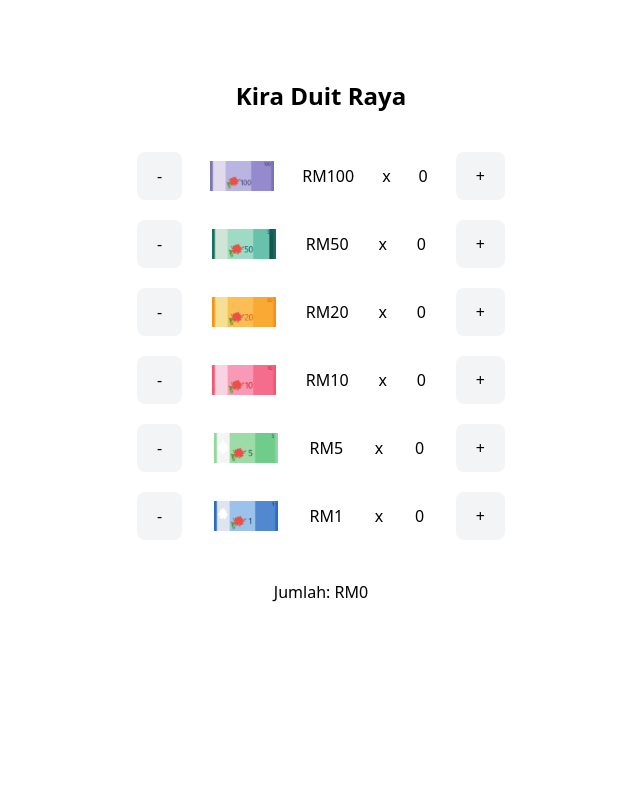
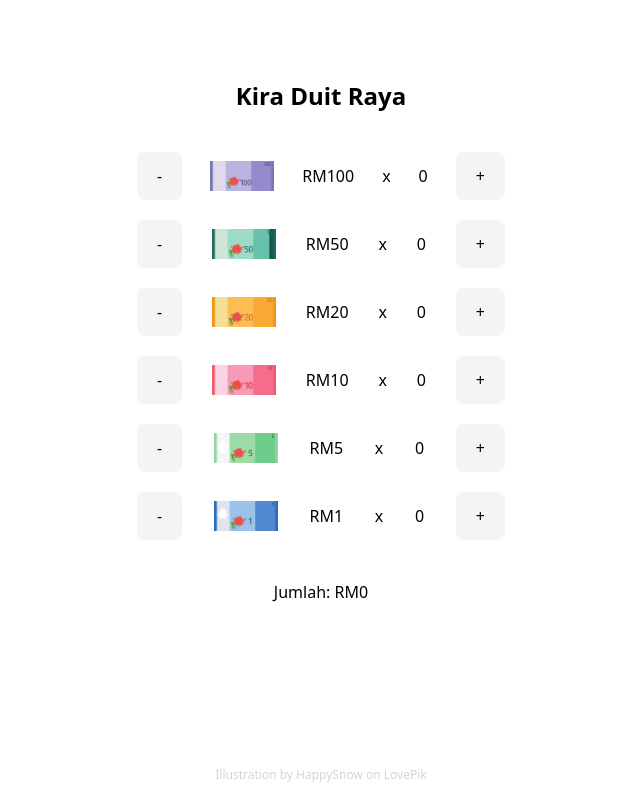
Before and after one commit to afrieirham/kiraduitraya, a Next.js app: page / in a window 1280 px wide. Shown: the whole page, without its empty margins (319-959 px from the left). Built offline with nearby package versions, Linux system fonts and the light colour scheme.

Commit message:
add illustration attribute

```diff
--- a/src/pages/index.tsx
+++ b/src/pages/index.tsx
@@ -135,6 +135,24 @@ export default function Home() {
           {rm100 * 100 + rm50 * 50 + rm20 * 20 + rm10 * 10 + rm5 * 5 + rm1 * 1}
         </span>
       </p>
+      <p className="text-gray-300 absolute bottom-4 text-[12px]">
+        Illustration by{" "}
+        <a
+          href="https://lovepik.com/photographer/2053792p"
+          target="_blank"
+          className="hover:underline"
+        >
+          HappySnow
+        </a>{" "}
+        on{" "}
+        <a
+          href="https://lovepik.com/images/png-malaysia.html"
+          target="_blank"
+          className="hover:underline"
+        >
+          LovePik
+        </a>
+      </p>
     </div>
   );
 }
```
